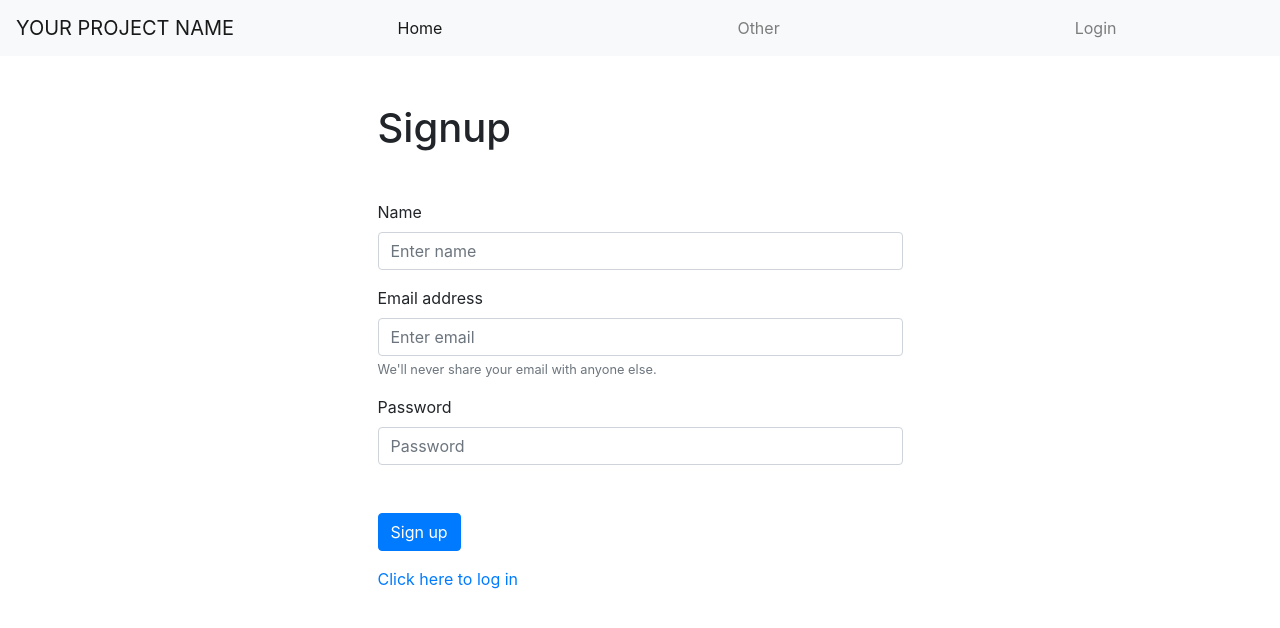
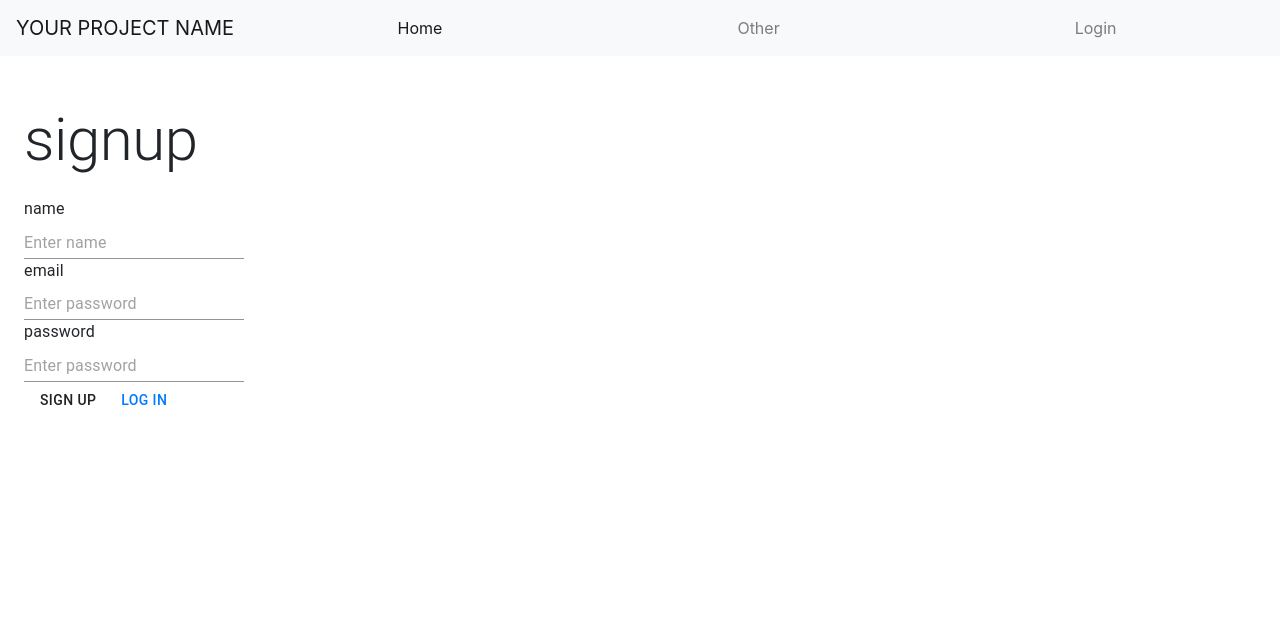
Before and after one commit to brambrulant/standort-frontend, a React (Create React App) app: page /signup in a window 1280 px wide. Shown: the top 628 px of the page. Built offline with nearby package versions, Linux system fonts and the light colour scheme; no server answers.

Commit message:
changed from bootstrap to material UI

```diff
--- a/src/pages/Login/index.js
+++ b/src/pages/Login/index.js
@@ -1,14 +1,17 @@
 import React, { useState, useEffect } from "react";
-import Form from "react-bootstrap/Form";
-import Container from "react-bootstrap/Container";
-import Button from "react-bootstrap/Button";
 import { login } from "../../store/user/actions";
 import { selectToken } from "../../store/user/selectors";
 import { useDispatch, useSelector } from "react-redux";
 import { useHistory, Link } from "react-router-dom";
-import { Col } from "react-bootstrap";
+import {
+  Button,
+  Container,
+  Grid,
+  TextField,
+  Typography,
+} from "@material-ui/core";
 
-export default function SignUp() {
+export default function Login() {
   const [email, setEmail] = useState("");
   const [password, setPassword] = useState("");
   const dispatch = useDispatch();
@@ -33,38 +36,43 @@ export default function SignUp() {
 
   return (
     <Container>
-      <Form as={Col} md={{ span: 6, offset: 3 }} className="mt-5">
-        <h1 className="mt-5 mb-5">Login</h1>
-        <Form.Group controlId="formBasicEmail">
-          <Form.Label>Email address</Form.Label>
-          <Form.Control
+      <form
+        md={{ span: 6, offset: 3 }}
+        className="mt-5"
+        noValidate
+        autoComplete="off"
+      >
+        <Typography variant="h2" component="h2" gutterBottom>
+          login
+        </Typography>
+        <Grid>
+          <TextField
+            id="standard-basic"
+            placeholder="Enter email"
+            onChange={(event) => setEmail(event.target.value)}
+            type="email"
             value={email}
-            onChange={event => setEmail(event.target.value)}
+          />
+        </Grid>
+        <Grid>
+          <TextField
+            id="standard-basic"
+            placeholder="Enter password"
+            onChange={(event) => setPassword(event.target.value)}
             type="email"
-            placeholder="Enter email"
-            required
+            value={password}
           />
-        </Form.Group>
-
-        <Form.Group controlId="formBasicPassword">
-          <Form.Label>Password</Form.Label>
-          <Form.Control
-            value={password}
-            onChange={event => setPassword(event.target.value)}
-            type="password"
-            placeholder="Password"
-            required
-          />
-        </Form.Group>
-        <Form.Group className="mt-5">
+        </Grid>
+        <Grid>
           <Button variant="primary" type="submit" onClick={submitForm}>
             Log in
           </Button>
-        </Form.Group>
-        <Link to="/signup" style={{ textAlign: "center" }}>
-          Click here to sign up
-        </Link>
-      </Form>
+          <Button>
+            <Link to="/signup">Sign up</Link>
+          </Button>
+        </Grid>
+        <Grid></Grid>
+      </form>
     </Container>
   );
 }
--- a/src/pages/SignUp/index.js
+++ b/src/pages/SignUp/index.js
@@ -1,12 +1,15 @@
 import React, { useState, useEffect } from "react";
-import Form from "react-bootstrap/Form";
-import Container from "react-bootstrap/Container";
-import Button from "react-bootstrap/Button";
 import { signUp } from "../../store/user/actions";
 import { selectToken } from "../../store/user/selectors";
 import { useDispatch, useSelector } from "react-redux";
 import { useHistory, Link } from "react-router-dom";
-import { Col } from "react-bootstrap";
+import {
+  Button,
+  Container,
+  Grid,
+  TextField,
+  Typography,
+} from "@material-ui/core";
 
 export default function SignUp() {
   const [name, setName] = useState("");
@@ -34,49 +37,61 @@ export default function SignUp() {
 
   return (
     <Container>
-      <Form as={Col} md={{ span: 6, offset: 3 }} className="mt-5">
-        <h1 className="mt-5 mb-5">Signup</h1>
-        <Form.Group controlId="formBasicName">
-          <Form.Label>Name</Form.Label>
-          <Form.Control
+      <form
+        md={{ span: 6, offset: 3 }}
+        className="mt-5"
+        noValidate
+        autoComplete="off"
+      >
+        <Typography variant="h2" gutterBottom>
+          signup
+        </Typography>
+        <Grid>
+          <Typography variant="body1" gutterBottom>
+            name
+          </Typography>
+          <TextField
             value={name}
-            onChange={event => setName(event.target.value)}
+            onChange={(event) => setName(event.target.value)}
             type="text"
             placeholder="Enter name"
             required
           />
-        </Form.Group>
-        <Form.Group controlId="formBasicEmail">
-          <Form.Label>Email address</Form.Label>
-          <Form.Control
+        </Grid>
+        <Grid>
+          <Typography variant="body1" gutterBottom>
+            email
+          </Typography>
+          <TextField
+            id="standard-basic"
+            placeholder="Enter password"
+            onChange={(event) => setEmail(event.target.value)}
+            type="email"
             value={email}
-            onChange={event => setEmail(event.target.value)}
+          />
+        </Grid>
+        <Grid>
+          <Typography variant="body1" gutterBottom>
+            password
+          </Typography>
+          <TextField
+            id="standard-basic"
+            placeholder="Enter password"
+            onChange={(event) => setPassword(event.target.value)}
             type="email"
-            placeholder="Enter email"
-            required
+            value={password}
           />
-          <Form.Text className="text-muted">
-            We'll never share your email with anyone else.
-          </Form.Text>
-        </Form.Group>
-
-        <Form.Group controlId="formBasicPassword">
-          <Form.Label>Password</Form.Label>
-          <Form.Control
-            value={password}
-            onChange={event => setPassword(event.target.value)}
-            type="password"
-            placeholder="Password"
-            required
-          />
-        </Form.Group>
-        <Form.Group className="mt-5">
+        </Grid>
+        <Grid>
           <Button variant="primary" type="submit" onClick={submitForm}>
-            Sign up
+            sign up
           </Button>
-        </Form.Group>
-        <Link to="/login">Click here to log in</Link>
-      </Form>
+          <Button>
+            <Link to="/login">log in</Link>
+          </Button>
+        </Grid>
+        <Grid></Grid>
+      </form>
     </Container>
   );
 }
```
